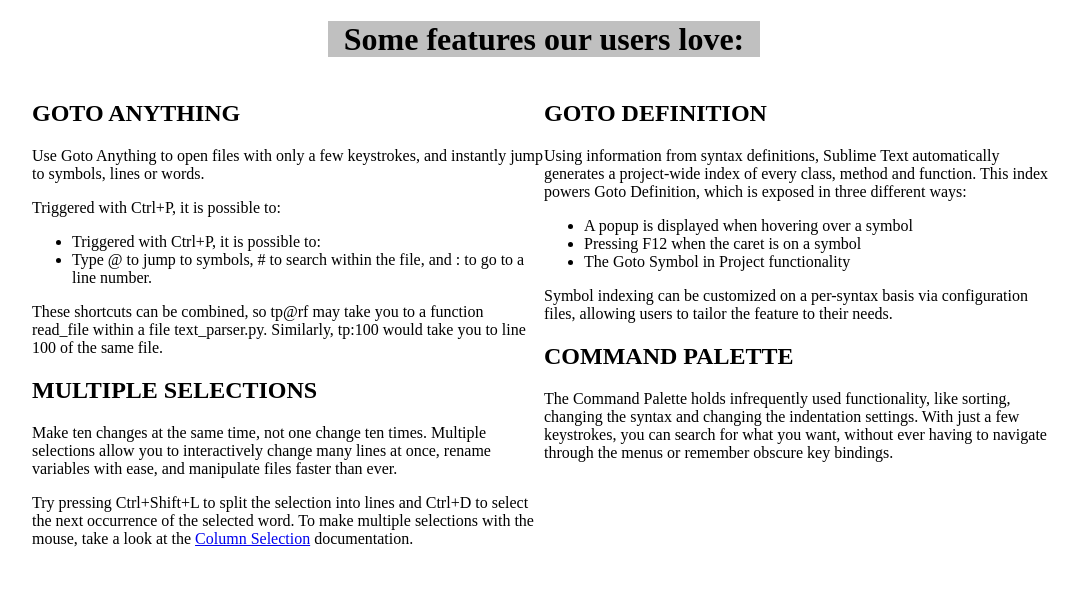
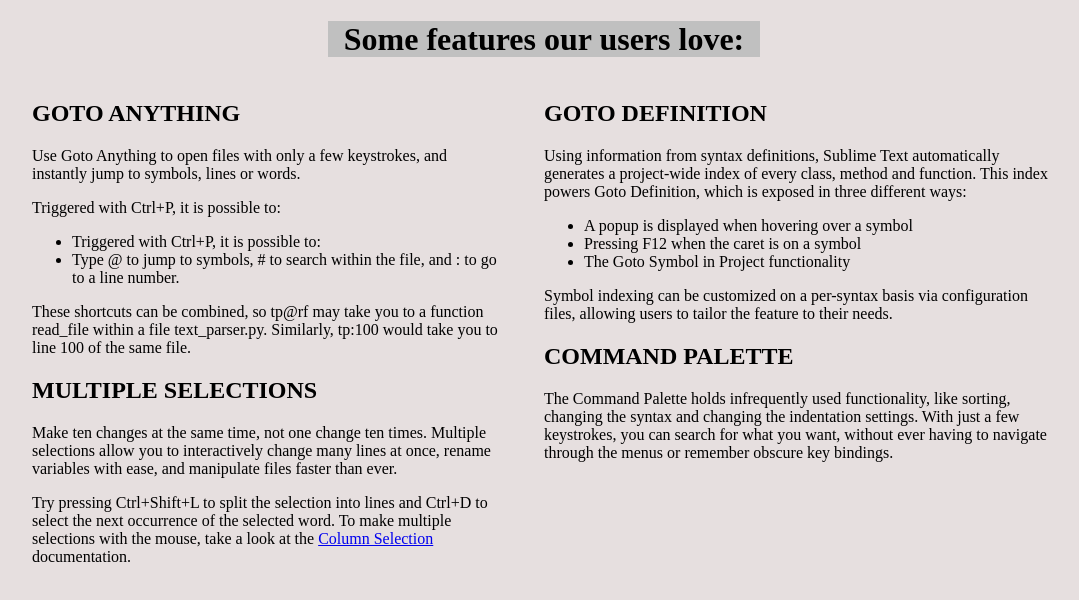
Before and after one commit to bujjibabu/UI-Programs, a plain HTML site: page htmlPrograms/prog1.html in a window 1280 px wide. Shown: the whole page, without its empty margins (96-1175 px from the left). Drawn offline with Linux system fonts and the light colour scheme.

Commit message:
1. Added background and margin for sublime website 2. added background for form elements.

```diff
--- a/htmlPrograms/prog1.html
+++ b/htmlPrograms/prog1.html
@@ -2,16 +2,16 @@
 <html>
 
 <head>
-  <title>Sublime Example</title>
+  <title>Sublime Website</title>
 </head>
 
-<body style="width: 80%; margin: 0 auto;">
+<body style="width: 80%; margin: 0 auto; background: #e6dfdf;">
   <h1>
   	<center>
   		<span style="background: #c0c0c0"> &nbsp; Some features our users love: &nbsp; </span>
   	</center>
   </h1>
-  <div style="width: 50%; float: left;">
+  <div style="width: 46%; float: left; margin-right: 4%;">
     <h2>GOTO ANYTHING</h2>
     <p>Use Goto Anything to open files with only a few keystrokes, and instantly jump to symbols, lines or words.</p>
     <p>Triggered with Ctrl+P, it is possible to:</p>
```
Also changed, not shown: htmlPrograms/prog2.html (+1 -1 lines).
